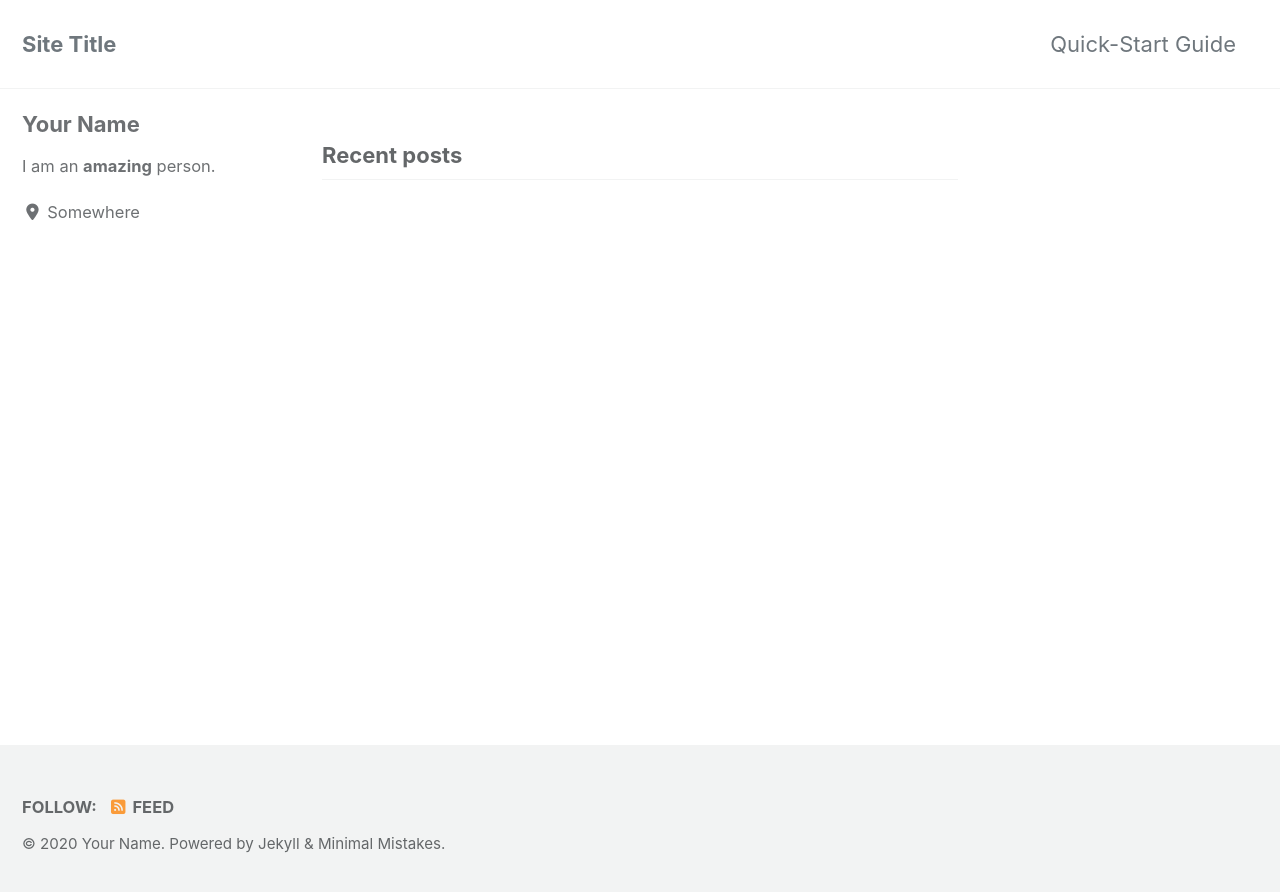
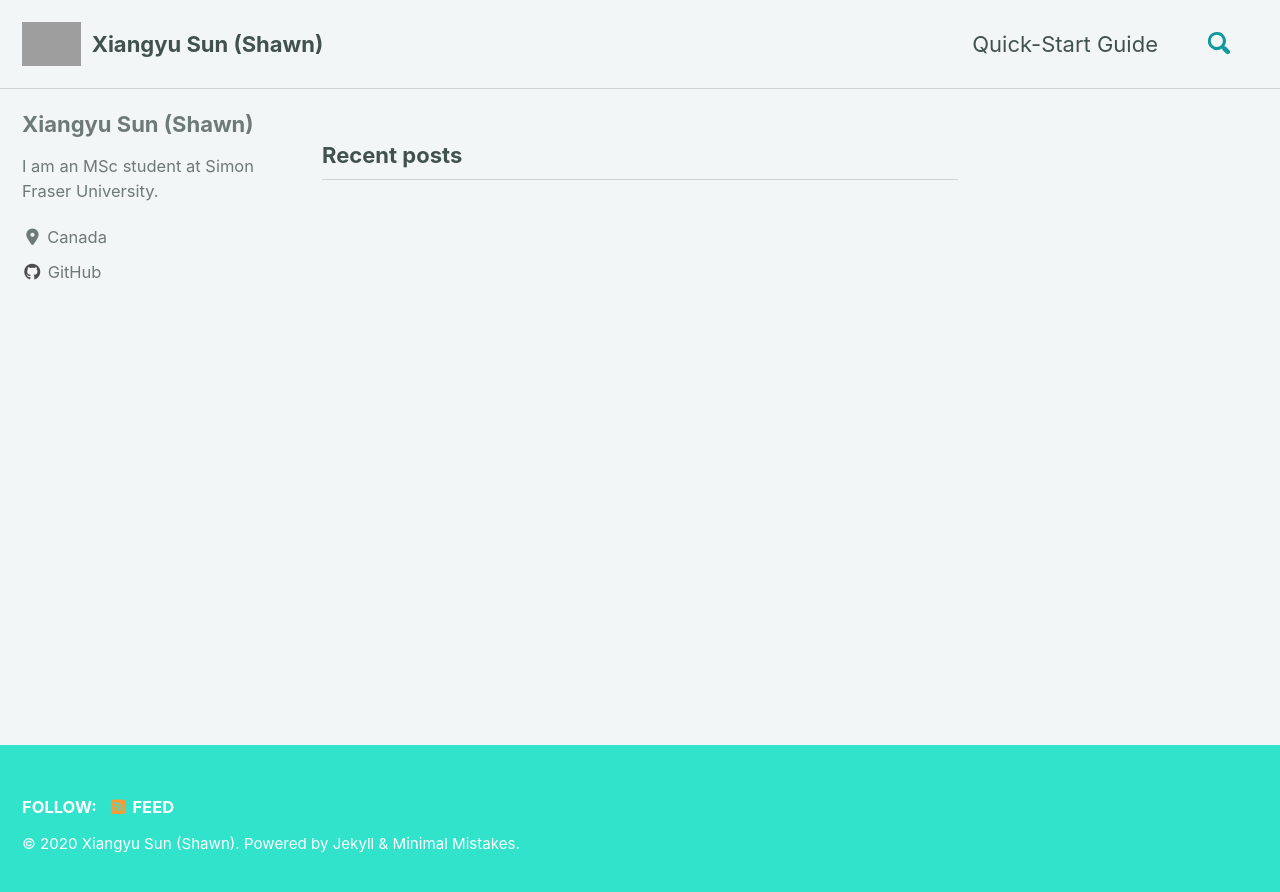
Before and after one commit to xiangyu-sun-789/xiangyu-sun-789.github.io, a Jekyll site: the page built from index.html, in a window 1280 px wide. Shown: the top 892 px of the page. Built offline with Jekyll 4.4.1, drawn with Linux system fonts in a browser that asks for light colours; cached includes are drawn as plain includes; nearby versions of some CDN libraries; the list of posts is cut into pages by our own code; grey boxes are pictures that could not be loaded.

Commit message:
add info

```diff
--- a/_config.yml
+++ b/_config.yml
@@ -12,20 +12,20 @@
 
 # theme                  : "minimal-mistakes-jekyll"
 # remote_theme           : "mmistakes/minimal-mistakes"
-minimal_mistakes_skin    : "default" # "air", "aqua", "contrast", "dark", "dirt", "neon", "mint", "plum", "sunrise"
+minimal_mistakes_skin    : "mint" # "air", "aqua", "contrast", "dark", "dirt", "neon", "mint", "plum", "sunrise"
 
 # Site Settings
-locale                   : "en-US"
-title                    : "Site Title"
+locale                   : "en-CA"
+title                    : "Xiangyu Sun (Shawn)"
 title_separator          : "-"
 subtitle                 : # site tagline that appears below site title in masthead
-name                     : "Your Name"
-description              : "An amazing website."
+name                     : "Xiangyu Sun (Shawn)"
+description              : ""
 url                      : # the base hostname & protocol for your site e.g. "https://mmistakes.github.io"
 baseurl                  : # the subpath of your site, e.g. "/blog"
 repository               : # GitHub username/repo-name e.g. "mmistakes/minimal-mistakes"
 teaser                   : # path of fallback teaser image, e.g. "/assets/images/500x300.png"
-logo                     : # path of logo image to display in the masthead, e.g. "/assets/images/88x88.png"
+logo                     : "/assets/images/IMG_6299.JPG" # path of logo image to display in the masthead, e.g. "/assets/images/88x88.png"
 masthead_title           : # overrides the website title displayed in the masthead, use " " for no title
 # breadcrumbs            : false # true, false (default)
 words_per_minute         : 200
@@ -51,7 +51,7 @@ reCaptcha:
   secret                 :
 atom_feed:
   path                   : # blank (default) uses feed.xml
-search                   : # true, false (default)
+search                   : true # true, false (default)
 search_full_content      : # true, false (default)
 search_provider          : # lunr (default), algolia, google
 algolia:
@@ -93,10 +93,10 @@ analytics:
 
 # Site Author
 author:
-  name             : "Your Name"
+  name             : "Xiangyu Sun (Shawn)"
   avatar           : # path of avatar image, e.g. "/assets/images/bio-photo.jpg"
-  bio              : "I am an **amazing** person."
-  location         : "Somewhere"
+  bio              : "I am an MSc student at Simon Fraser University."
+  location         : "Canada"
   email            :
   links:
     - label: "Email"
@@ -113,7 +113,7 @@ author:
       # url: "https://facebook.com/"
     - label: "GitHub"
       icon: "fab fa-fw fa-github"
-      # url: "https://github.com/"
+      url: "https://github.com/xiangyu-sun-789"
     - label: "Instagram"
       icon: "fab fa-fw fa-instagram"
       # url: "https://instagram.com/"
@@ -209,7 +209,7 @@ sass:
 permalink: /:categories/:title/
 paginate: 5 # amount of posts to show
 paginate_path: /page:num/
-timezone: # https://en.wikipedia.org/wiki/List_of_tz_database_time_zones
+timezone: America/Vancouver # https://en.wikipedia.org/wiki/List_of_tz_database_time_zones
 
 
 # Plugins (previously gems:)
@@ -275,7 +275,7 @@ defaults:
     values:
       layout: single
       author_profile: true
-      read_time: true
-      comments: # true
+      read_time: false
+      comments: false
       share: true
       related: true
```
Also changed, not shown: 1 other file.
